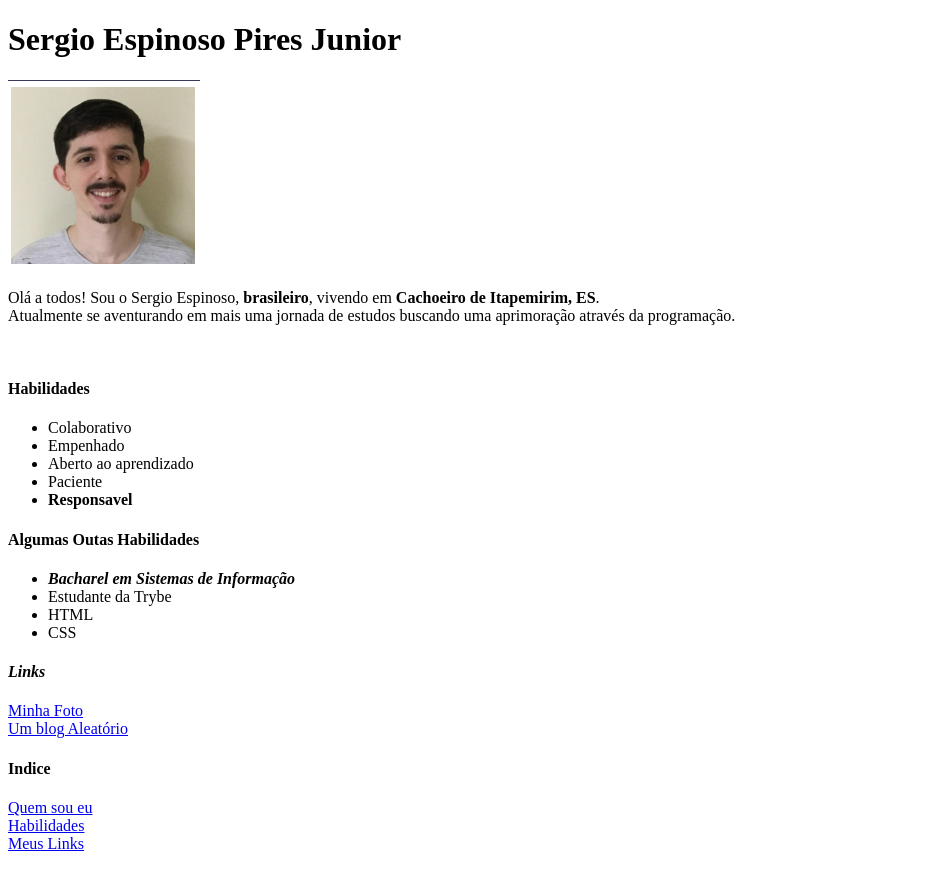
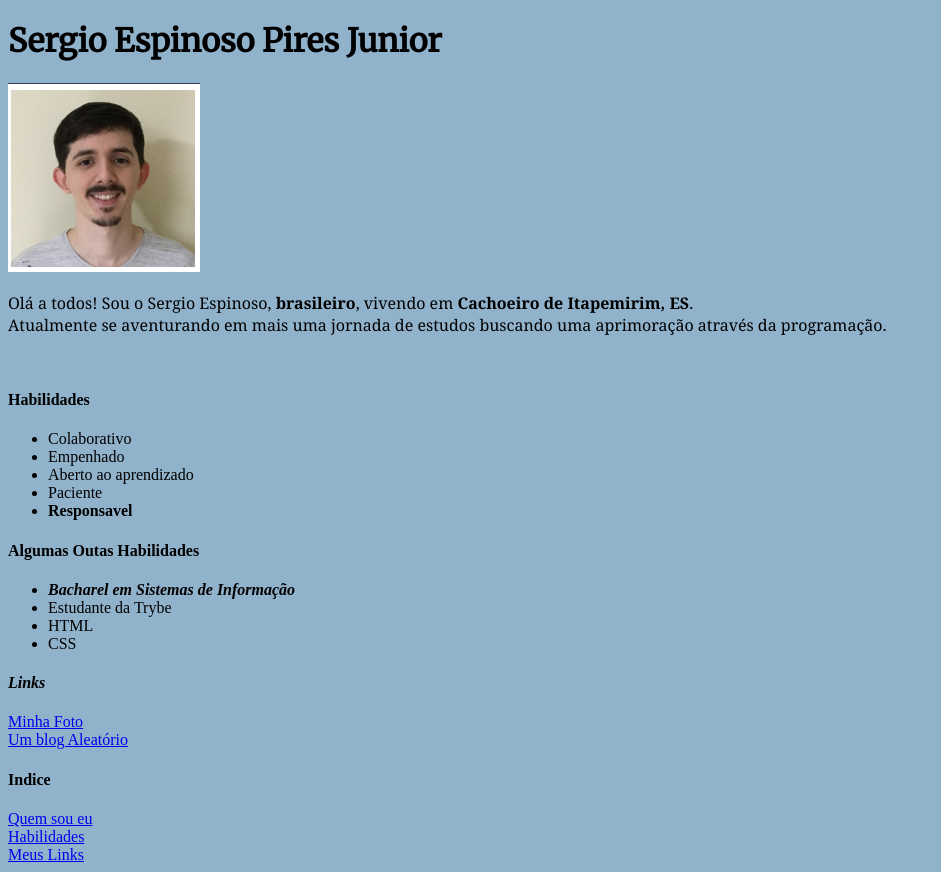
Before and after one commit to SergioEspinoso/SergioEspinoso.github.io, a plain HTML site: page Index.html in a window 1280 px wide. Shown: the whole page, without its empty margins (0-941 px from the left). Drawn offline with Linux system fonts and the light colour scheme.

Commit message:
Tag style adicionada, além disso algumas mudanças de fontes e por ultimo cor de fundo

```diff
--- a/Index.html
+++ b/Index.html
@@ -4,6 +4,22 @@
     <meta charset="UTF-8">
     <meta http-equiv="X-UA-Compatible" content="IE=edge">
     <meta name="viewport" content="width=device-width, initial-scale=1.0">
+    <link rel="preconnect" href="https://fonts.gstatic.com">
+    <link href="https://fonts.googleapis.com/css2?family=Merriweather:wght@300;400&display=swap" rel="stylesheet">
+
+    <style>
+        body {
+            background-color: #90B2CB;
+        }
+        h1 {
+            font-family: 'Merriweather', serif;
+        }
+        #descricao{
+            font-family: Georgia, serif;
+        }
+    </style>
+
+
     <title>Portifólio</title>
 </head>
 <body>
```
